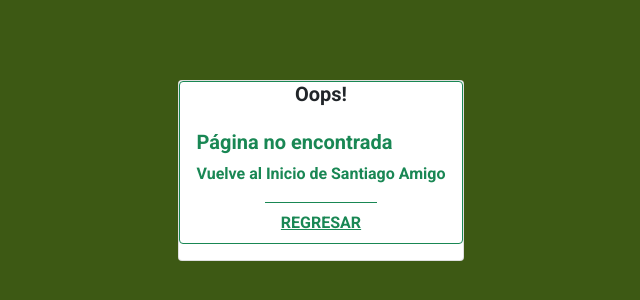
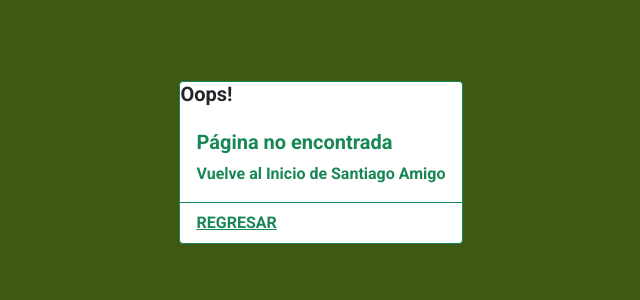
Before and after one commit to GiYani/SantiagoAmigo, a website: page 404.html in a window 1280 px wide. Shown: the part 230-530 px from the top of the page, without its empty margins (319-959 px from the left). Drawn offline with nearby package versions, Linux system fonts and the light colour scheme; a web font is replaced by a local one.

Commit message:
elmine card css

```diff
--- a/404.html
+++ b/404.html
@@ -13,7 +13,7 @@
 <body style= "background-color:  #3D5914;">
 	<main>
 		<div class= "principal">
-			<div class="card">
+
 				<div class="card border-success mb-3" style="max-width: 20rem;">
 				 <h5 class="card-title">Oops! </h5>
 				  <div class="card-body text-success">
@@ -22,7 +22,7 @@
 				  </div>
 				  <div class="card-footer bg-transparent border-success"> <a href="https://santiagoamigo.netlify.app/" class="link-success">REGRESAR</a></div>
 				</div>
-			</div>
+
 		</div>
     </main>
 
--- a/SCSS/_error404.scss
+++ b/SCSS/_error404.scss
@@ -12,13 +12,3 @@
     height: 100vh;
     width: 100vw;
     }
-
-   .card {
-
-    position: relative;
-    display: flex;
-    align-items: center;
-    justify-content: center;
-    border-radius: 4px;
-
-    }
```
Also changed, not shown: css/style.css.
